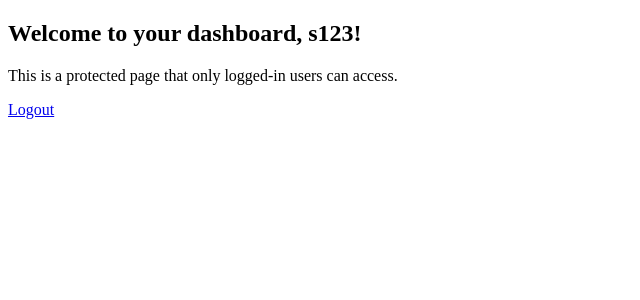
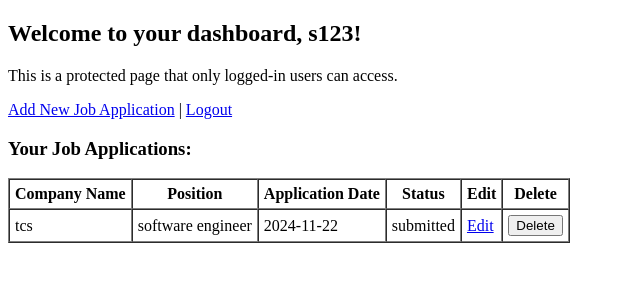
Before and after one commit to Shivadeep11/jobapp, a Flask app: page /dashboard in a window 1280 px wide. Shown: the top 300 px of the page, without its empty margins (0-640 px from the left). Run offline with Flask 3, Linux system fonts and the light colour scheme; a user stored in the database is signed in; data comes from the database, SQL or seed files in the repository; both versions use the stored data as it was after the commit.

Commit message:
Added job application management features (CRUD)

```diff
--- a/app.py
+++ b/app.py
@@ -4,7 +4,7 @@ import sqlite3
 
 # Initialize Flask app
 app = Flask(__name__)
-app.secret_key = 'your_secret_key_here'  # Replace with a strong secret key for session management
+app.secret_key = 'your_secret_key_here'
 
 # Home route
 @app.route('/')
@@ -81,7 +81,103 @@ def dashboard():
         flash("Please log in to access the dashboard.")
         return redirect(url_for('login'))
 
-    return render_template('dashboard.html')  # Ensure you have a dashboard.html template
+    # Retrieve job applications for the logged-in user
+    conn = sqlite3.connect('job_tracker.db')
+    cursor = conn.cursor()
+    cursor.execute("SELECT * FROM job_applications WHERE user_id = ?", (session['user_id'],))
+    applications = cursor.fetchall()
+    conn.close()
+
+    return render_template('dashboard.html', applications=applications)
+
+@app.route('/add_application', methods=['GET', 'POST'])
+def add_application():
+    if 'user_id' not in session:
+        flash("Please log in to add a job application.")
+        return redirect(url_for('login'))
+
+    if request.method == 'POST':
+        company_name = request.form['company_name']
+        position = request.form['position']
+        application_date = request.form['application_date']
+        status = request.form['status']
+
+        # Insert the new job application into the database
+        conn = sqlite3.connect('job_tracker.db')
+        cursor = conn.cursor()
+        cursor.execute("INSERT INTO job_applications (user_id, company_name, position, application_date, status) VALUES (?, ?, ?, ?, ?)",
+                       (session['user_id'], company_name, position, application_date, status))
+        conn.commit()
+        conn.close()
+
+        flash("Job application added successfully!")
+        return redirect(url_for('dashboard'))
+
+    return render_template('add_application.html')
+@app.route('/edit_application/<int:id>', methods=['GET', 'POST'])
+def edit_application(id):
+    if 'user_id' not in session:
+        flash("Please log in to edit a job application.")
+        return redirect(url_for('login'))
+
+    conn = sqlite3.connect('job_tracker.db')
+    cursor = conn.cursor()
+
+    # Retrieve the existing application details
+    cursor.execute("SELECT * FROM job_applications WHERE id = ? AND user_id = ?", (id, session['user_id']))
+    application = cursor.fetchone()
+
+    if not application:
+        flash("Job application not found or you don't have permission to edit it.")
+        conn.close()
+        return redirect(url_for('dashboard'))
+
+    if request.method == 'POST':
+        # Get updated information from the form
+        company_name = request.form['company_name']
+        position = request.form['position']
+        application_date = request.form['application_date']
+        status = request.form['status']
+
+        # Update the job application in the database
+        cursor.execute("""
+            UPDATE job_applications
+            SET company_name = ?, position = ?, application_date = ?, status = ?
+            WHERE id = ? AND user_id = ?
+        """, (company_name, position, application_date, status, id, session['user_id']))
+        conn.commit()
+        conn.close()
+
+        flash("Job application updated successfully!")
+        return redirect(url_for('dashboard'))
+
+    conn.close()
+    return render_template('edit_application.html', application=application)
+@app.route('/delete_application/<int:id>', methods=['POST'])
+def delete_application(id):
+    if 'user_id' not in session:
+        flash("Please log in to delete a job application.")
+        return redirect(url_for('login'))
+
+    conn = sqlite3.connect('job_tracker.db')
+    cursor = conn.cursor()
+
+    # Check if the application exists and belongs to the logged-in user
+    cursor.execute("SELECT * FROM job_applications WHERE id = ? AND user_id = ?", (id, session['user_id']))
+    application = cursor.fetchone()
+
+    if not application:
+        flash("Job application not found or you don't have permission to delete it.")
+        conn.close()
+        return redirect(url_for('dashboard'))
+
+    # Delete the job application
+    cursor.execute("DELETE FROM job_applications WHERE id = ? AND user_id = ?", (id, session['user_id']))
+    conn.commit()
+    conn.close()
+
+    flash("Job application deleted successfully.")
+    return redirect(url_for('dashboard'))
 
 # Run the app with debug mode enabled
 if __name__ == '__main__':
--- a/templates/dashboard.html
+++ b/templates/dashboard.html
@@ -7,6 +7,51 @@
 <body>
     <h2>Welcome to your dashboard, {{ session['username'] }}!</h2>
     <p>This is a protected page that only logged-in users can access.</p>
+
+    <a href="{{ url_for('add_application') }}">Add New Job Application</a> |
     <a href="{{ url_for('logout') }}">Logout</a>
+
+    <h3>Your Job Applications:</h3>
+
+    {% with messages = get_flashed_messages() %}
+      {% if messages %}
+        <ul>
+          {% for message in messages %}
+            <li>{{ message }}</li>
+          {% endfor %}
+        </ul>
+      {% endif %}
+    {% endwith %}
+
+    {% if applications %}
+        <table border="1" cellpadding="5" cellspacing="0">
+            <tr>
+                <th>Company Name</th>
+                <th>Position</th>
+                <th>Application Date</th>
+                <th>Status</th>
+                <th>Edit</th>
+                <th>Delete</th>
+            </tr>
+            {% for application in applications %}
+            <tr>
+                <td>{{ application[2] }}</td> <!-- Company Name -->
+                <td>{{ application[3] }}</td> <!-- Position -->
+                <td>{{ application[4] }}</td> <!-- Application Date -->
+                <td>{{ application[5] }}</td> <!-- Status -->
+                <td>
+                    <a href="{{ url_for('edit_application', id=application[0]) }}">Edit</a>
+                </td>
+                <td>
+                    <form action="{{ url_for('delete_application', id=application[0]) }}" method="POST" style="display:inline;">
+                        <button type="submit" onclick="return confirm('Are you sure you want to delete this application?');">Delete</button>
+                    </form>
+                </td>
+            </tr>
+            {% endfor %}
+        </table>
+    {% else %}
+        <p>No job applications found.</p>
+    {% endif %}
 </body>
 </html>
```
Also changed, not shown: templates/add_application.html (added, +34 -0 lines), templates/edit_application.html (added, +34 -0 lines), job_tracker.db.
